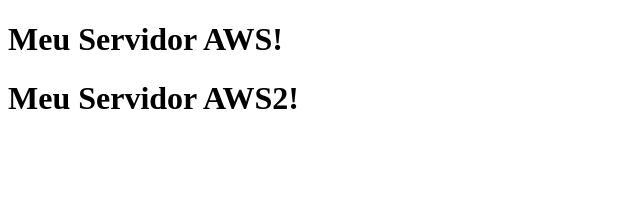
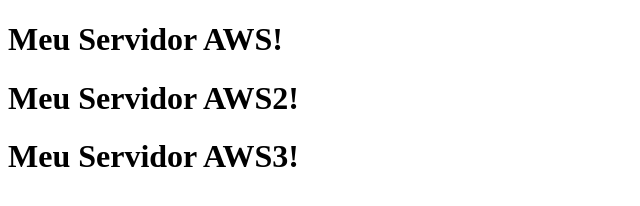
Before and after one commit to ThiagoSenac/projeto-AWS, a plain HTML site: page index.html in a window 1280 px wide. Shown: the whole page, without its empty margins (0-640 px from the left). Drawn offline with Linux system fonts and the light colour scheme.

Commit message:
CRIADO NOVA TAG H1

```diff
--- a/index.html
+++ b/index.html
@@ -8,6 +8,6 @@
 <body>
     <h1>Meu Servidor AWS!</h1>
     <h1>Meu Servidor AWS2!</h1>
-
+    <h1>Meu Servidor AWS3!</h1>
 </body>
 </html>
```
